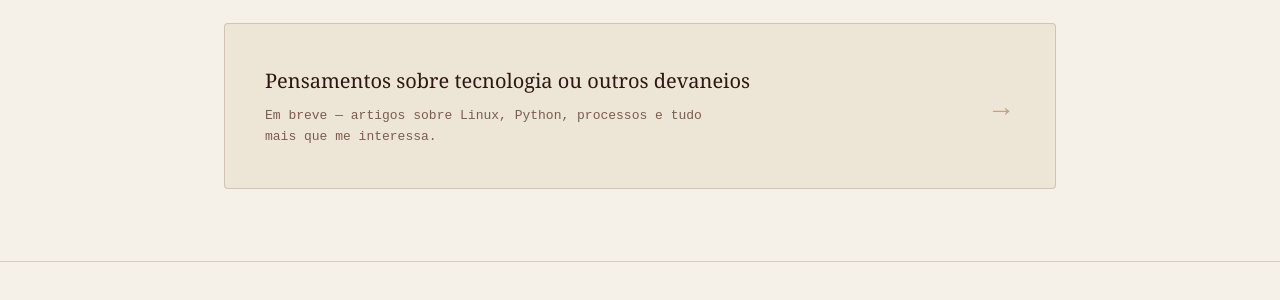
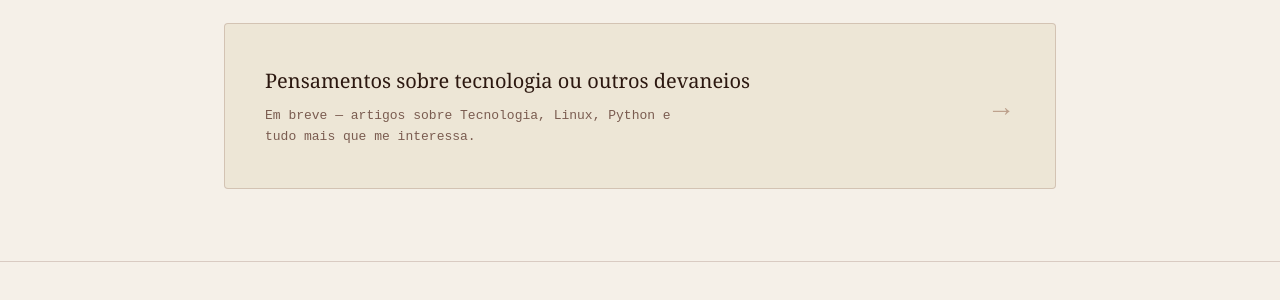
Before and after one commit to renaldofreire/portfolio, a Flask app: page / in a window 1280 px wide. Shown: the part 1936-2236 px from the top of the page. Run offline with Flask 3, Linux system fonts and the light colour scheme.

Commit message:
feat: editar texto sobre blog, que ainda será implementado

```diff
--- a/templates/index.html
+++ b/templates/index.html
@@ -135,9 +135,9 @@
               data-en="Thoughts on technology or other ramblings">
             Pensamentos sobre tecnologia ou outros devaneios
           </h3>
-          <p data-pt="Em breve — artigos sobre Linux, Python, processos e tudo mais que me interessa."
-             data-en="Coming soon — articles on Linux, Python, and everything I find interesting.">
-            Em breve — artigos sobre Linux, Python, processos e tudo mais que me interessa.
+          <p data-pt="Em breve — artigos sobre Tecnologia, Linux, Python e tudo mais que me interessa."
+             data-en="Coming soon — articles on Technology, Linux, Python, and everything I find interesting.">
+            Em breve — artigos sobre Tecnologia, Linux, Python e tudo mais que me interessa.
           </p>
         </div>
         <span class="blog-arrow" aria-hidden="true">→</span>
```
